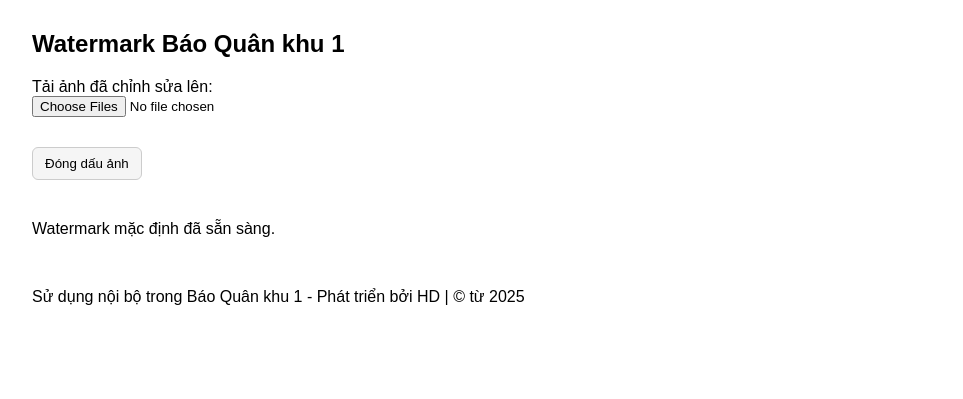
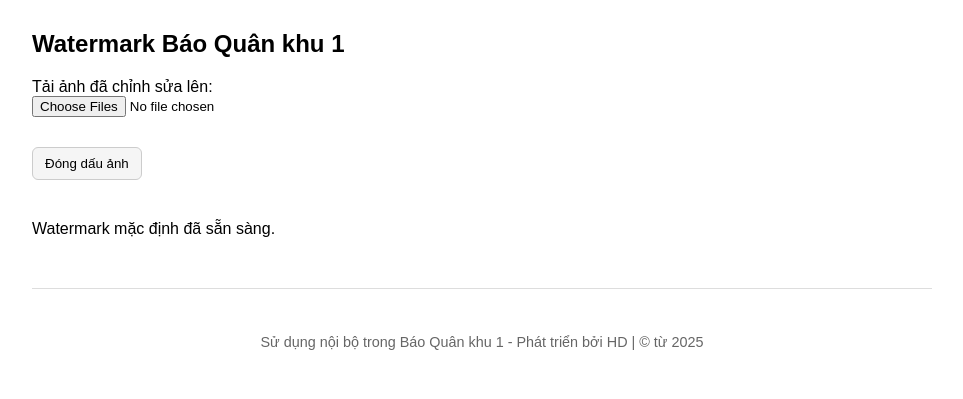
Before and after one commit to baoqk1online/chenlogo, a plain HTML site: page index.html in a window 1280 px wide. Shown: the whole page, without its empty margins (158-1121 px from the left). Drawn offline with Linux system fonts and the light colour scheme.

Commit message:
Update style.css

```diff
--- a/style.css
+++ b/style.css
@@ -6,3 +6,17 @@ body { font-family: Arial, sans-serif; max-width: 900px; margin: 30px auto; padd
 .image-container { display:flex; flex-wrap: wrap; margin-top:10px; }
 .image-box { margin:5px; text-align:center; width:120px; }
 .preview-img { width:120px; height:auto; border:1px solid #ccc; border-radius:4px; }
+footer {
+    /* Đẩy phần footer xuống dưới một chút */
+    margin-top: 50px;
+    /* Căn giữa chữ */
+    text-align: center;
+    /* Thêm một đường kẻ mỏng phía trên để phân biệt với nội dung chính */
+    border-top: 1px solid #ddd;
+    /* Thêm khoảng đệm */
+    padding: 15px 0;
+    /* Thiết lập cỡ chữ nhỏ hơn */
+    font-size: 0.9em;
+    /* Làm mờ chữ một chút */
+    color: #666;
+}
```
